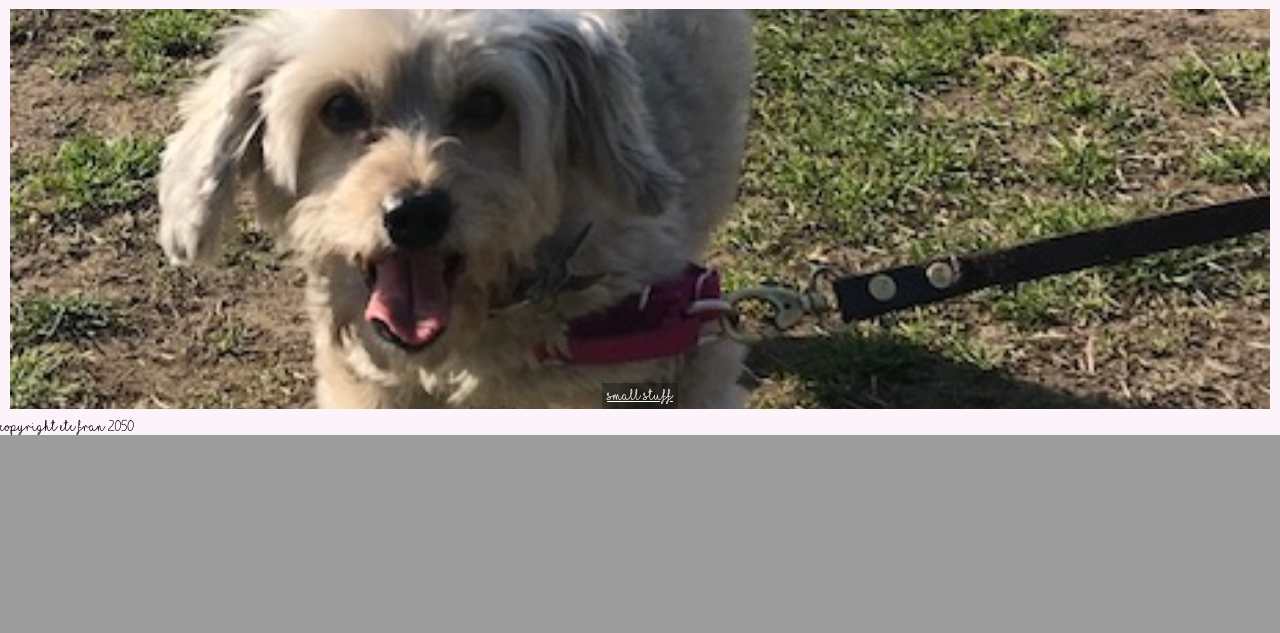
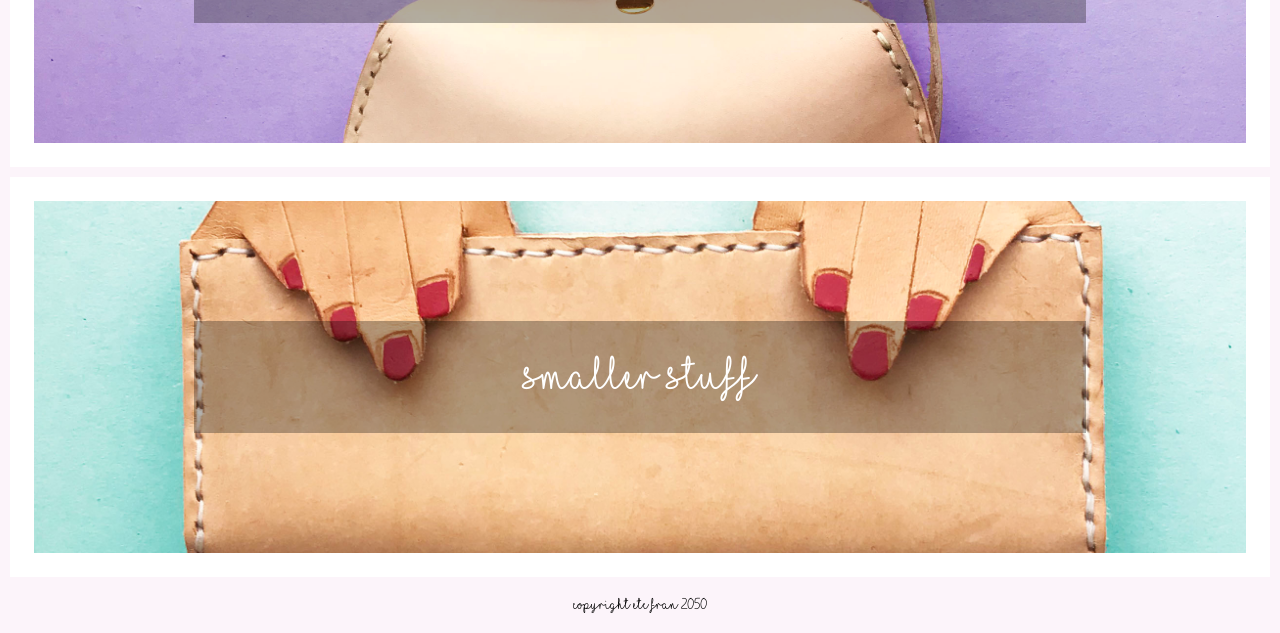
Before and after one commit to jzwei/fran-site, a PHP site: page / in a window 1280 px wide. Shown: the part 459-1092 px from the top of the page. Before the commit the page ends 894 px from the top, so only its background shows below. Run offline with PHP 8.4, Linux system fonts and the light colour scheme.

Commit message:
index updates

```diff
--- a/index.html
+++ b/index.html
@@ -11,13 +11,17 @@
       <a id="logo" href="./">Fran Site</a>
       <div id="links"><a href="./about">About</a> <a href="#">Contact</a></div>
     </nav>
-    <div class="info"><p>Hey this is some text about fran.</p></div>
+
+    <div class="indexname">leather stuff</div>
     <div id="content">
-      <a class="item big " href="./big/first/" style='background-image: url("./images/fran.jpg")'>
-        <span>Big Stuff</span></a>
-      <a class="item small " href="./small/"><span>Small Stuff</span></a>
+      <a class="item" href="./big/first/" style='background-image: url("./images/roundbag.jpg")'>
+        <span>biger Stuff</span>
+      </a>
+      <a class="item" href="./small/" style='background-image: url("./images/handwallet2.jpg")'>
+        <span>smaller Stuff</span>
+      </a>
     </div>
-    <div class="info footer">Copyright Etc Fran 2050</div>
+    <footer class="footer">Copyright Etc Fran 2050</footer>
     <script type="text/javascript" src="./index.js"></script>
   </body>
 </html>
--- a/site.css
+++ b/site.css
@@ -65,32 +76,33 @@ nav a:hover {
   background-position: center;
   background-size: cover;
   background-repeat: no-repeat;
-  background-color: rgb(30, 40, 60);
   color: white;
   display: flex;
-  align-items: flex-end;
+  align-items: center;
   justify-content: center;
   transition: 0.5s ease all;
+  text-decoration: none;
+  padding: 20vh;
+  border: solid;
+  border-color: white;
+  border-width: 3vh;
 }
 
 #content a.item span {
-  padding: 5px;
+  padding: 4vh;
   transition: 0.5s ease all;
   background-color: rgba(0, 0, 0, 0.3);
+  width: 100%;
+  text-align: center;
+  font-size: 3em;
 }
 
 #content a.item:hover span {
   background-color: rgba(0, 0, 0, 0.5);
-  font-size: 1.3em;
+  font-size: 4em;
 }
 
-#content a.item.big {
-  /*background-image: url("./images/fran.jpg");*/
-}
 
-#content a.item.small {
-  background-image: url("./images/fran2.jpg");
-}
 
 /*  for the pages, i.e. not the index */
 #page {
```
Also changed, not shown: other parts of site.css (+20 -6 lines), images/glitter.jpg (added), images/hearts.jpg (added), images/lightdots.jpg (added).
